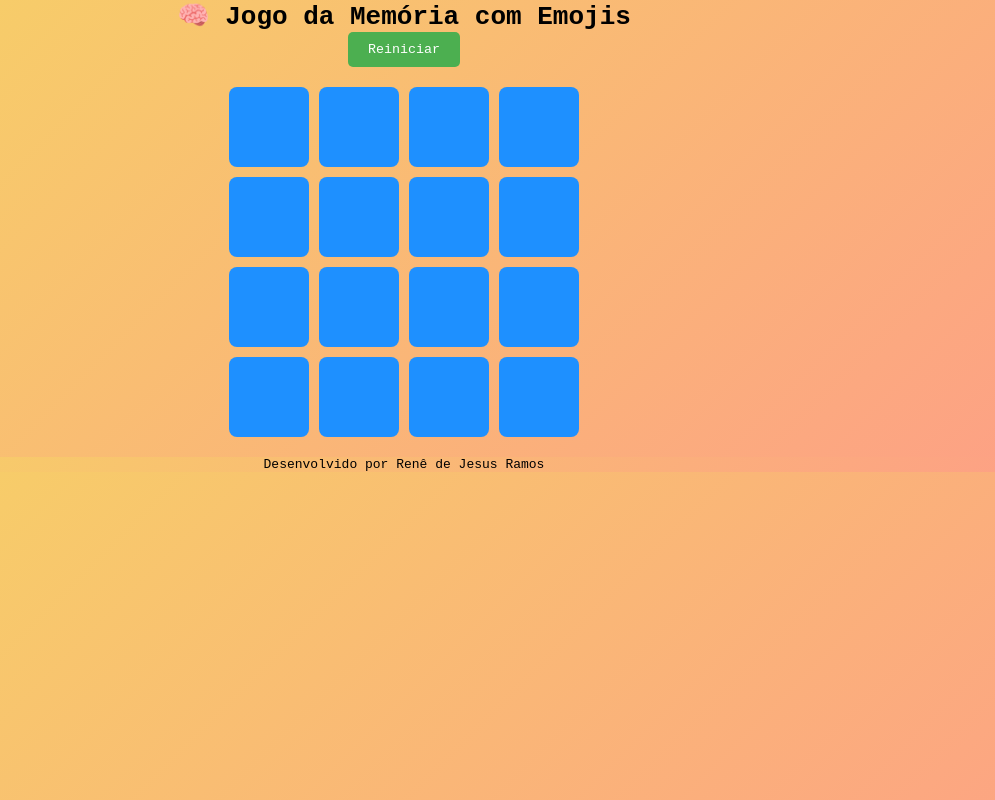
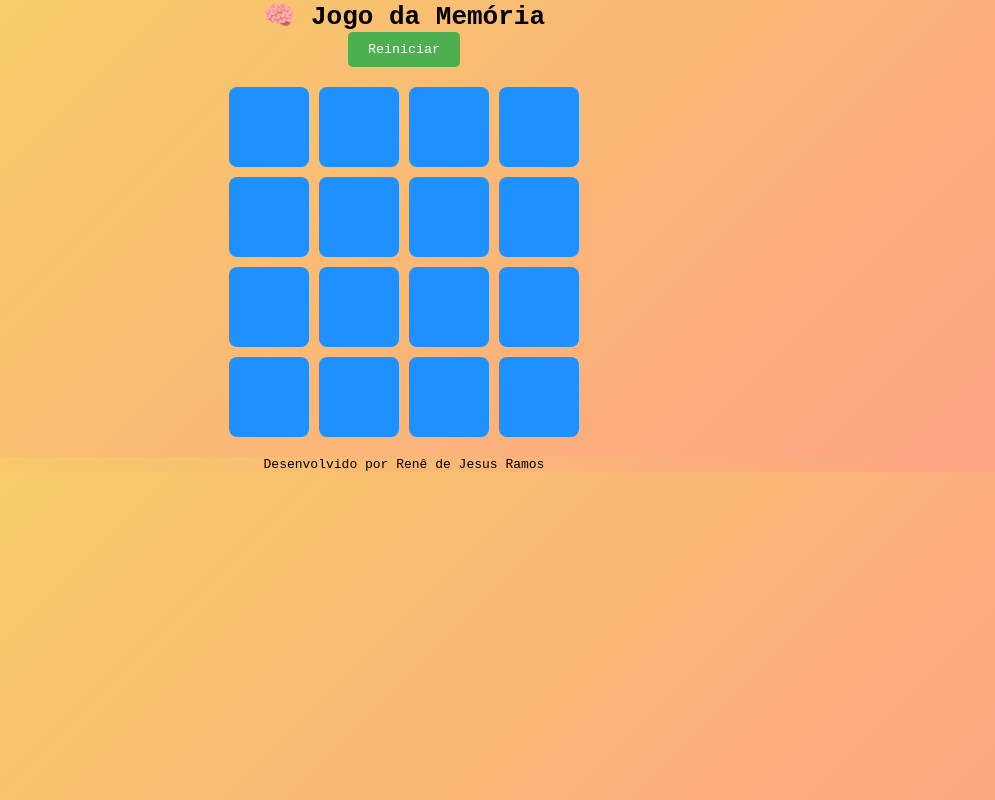
Before and after one commit to Rene-jesus/game-da-mem-ria, a plain HTML site: page index.html in a window 1280 px wide. Shown: the whole page, without its empty margins (236-1231 px from the left). Drawn offline with Linux system fonts and the light colour scheme.

Commit message:
Update index.html

```diff
--- a/index.html
+++ b/index.html
@@ -7,7 +7,7 @@
   <link rel="stylesheet" href="memory_game/src/styles/reset.css">
 </head>
 <body>
-  <h1>🧠 Jogo da Memória com Emojis</h1>
+  <h1>🧠 Jogo da Memória</h1>
   <button id="reset-btn">Reiniciar</button>
   <div id="tabuleiro" class="grid"></div>
   <div id="mensagem" class="toast hidden">Você venceu! 🎉</div>
```
